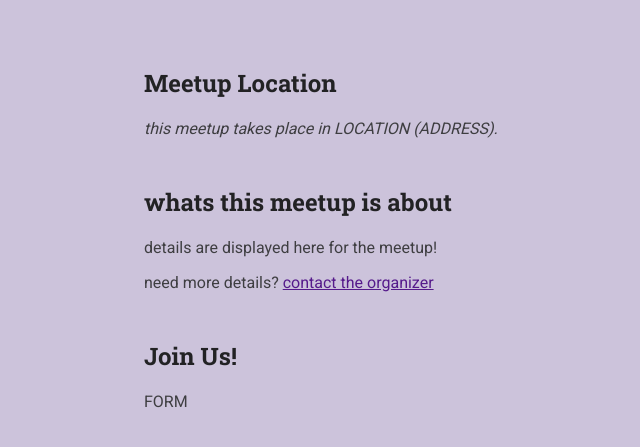
After one commit to DivineHemlock/DjangoPractice, a Django app: page /meetups/1 in a window 1280 px wide. The commit adds this page. Shown: the top 447 px of the page, without its empty margins (176-816 px from the left). Run offline with Django 3.2, Linux system fonts and the light colour scheme.

Commit message:
checkpoint

```diff
--- /dev/null
+++ b/meetups/static/meetups/styles/all-meetups.css
@@ -0,0 +1,62 @@
+section {
+  max-width: 40rem;
+  margin: 3rem auto;
+}
+
+ol {
+  list-style: none;
+  margin: 0;
+  padding: 0;
+}
+
+.meetup-item {
+  margin: 1rem 0;
+  background-color: #350490;
+  padding: 2rem;
+  color: white;
+  border-radius: 4px;
+}
+
+.meetup-summary {
+  display: flex;
+  align-items: flex-start;
+}
+
+.meetup-image {
+  margin-right: 2rem;
+}
+
+.meetup-image img {
+  width: 8rem;
+  height: 8rem;
+  object-fit: cover;
+  border-radius: 50%;
+}
+
+.meetup-details h3 {
+  color: inherit;
+  margin-top: 0;
+  margin-bottom: 0.5rem;
+  font-size: 2rem;
+}
+
+.meetup-details address {
+  font-style: italic;
+}
+
+.meetup-actions {
+  margin-top: 1.5rem;
+  text-align: right;
+}
+
+.meetup-actions .btn {
+  background-color: #cb82fb;
+  border-color: #cb82fb;
+  color: #350490;
+  padding: 0.75rem 2rem;
+}
+
+.meetup-actions .btn:hover {
+  background-color: #ba82fb;
+  border-color: #ba82fb;
+}
--- /dev/null
+++ b/meetups/templates/meetups/meetup-details.html
@@ -0,0 +1,37 @@
+{% load static %}
+<!DOCTYPE html>
+<html lang="en">
+<head>
+    <meta charset="UTF-8">
+    <meta http-equiv="X-UA-Compatible" content="IE=edge">
+    <meta name="viewport" content="width=device-width , initial-scale=1.0">
+    <title>{{ meetup_title }}</title>
+    <link rel="stylesheet" href="{% static 'meetups/styles/base.css' %}">
+    <link rel="stylesheet" href="{% static 'meetups/styles/all-meetups.css' %}">
+</head>
+<body>
+    <main>
+        <article>
+            <img src="" alt="">
+
+            <section id="location">
+                <h2>Meetup Location</h2>
+                <address>this meetup takes place in <span>LOCATION</span> (ADDRESS).</address>
+            </section>
+
+            <section id="details">
+                <h2>whats this meetup is about</h2>
+                <p>{{ meetup_description }}</p>
+                <footer>
+                    <p>need more details? <a href="">contact the organizer</a> </p>
+                </footer>
+            </section>
+
+            <section id="registration">
+                <h2>Join Us!</h2>
+                FORM
+            </section>
+        </article>
+    </main>
+</body>
+</html>
--- a/meetups/urls.py
+++ b/meetups/urls.py
@@ -2,6 +2,6 @@ from django.urls import path
 from meetups import views
 
 urlpatterns = [
-    path('meetups/', views.index)  # our-domain.com/meetups
-
+    path('meetups/', views.index, name='all-meetups'),  # our-domain.com/meetups
+    path('meetups/<slug:meetup_slug>', views.meetup_details , name='meetup-details')  # our-domain.com/meetups/<dynamic-path>
 ]
--- a/meetups/views.py
+++ b/meetups/views.py
@@ -5,10 +5,26 @@ from django.shortcuts import render
 
 def index(request):
     meetups = [
-        {'title': 'a first meetup'},
-        {'title': 'a second meetup'}
+        {'title': 'a first meetup',
+         'location': 'paris',
+         'slug': 'a-first-meetup'},
+
+        {'title': 'a second meetup',
+         'location': 'new york',
+         'slug': 'a-second-meetup'}
     ]
     return render(request, 'meetups/index.html', {
         'show_meetup': True,
         'meetups': meetups
     })
+
+
+def meetup_details(request , meetup_slug):
+    selected_meetup = {
+        'title': 'first meetup',
+        'description': 'details are displayed here for the meetup!'
+    }
+    return render(request, 'meetups/meetup-details.html', {
+        'meetup_title': selected_meetup['title'],
+        'meetup_description': selected_meetup['description']
+    })
```
Also changed, not shown: meetups/templates/meetups/base/base.html (added, +22 -0 lines), meetups/templates/meetups/index.html (+33 -9 lines), meetups/templates/meetups/includes/meetup-item.html (added).
